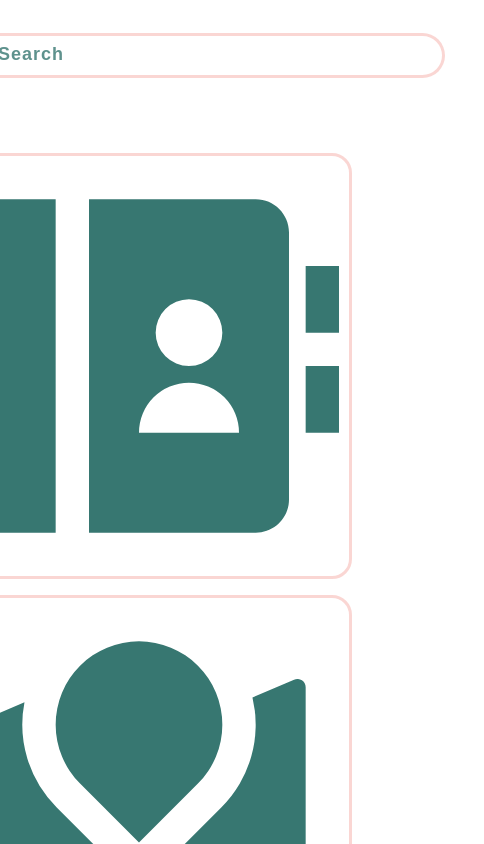
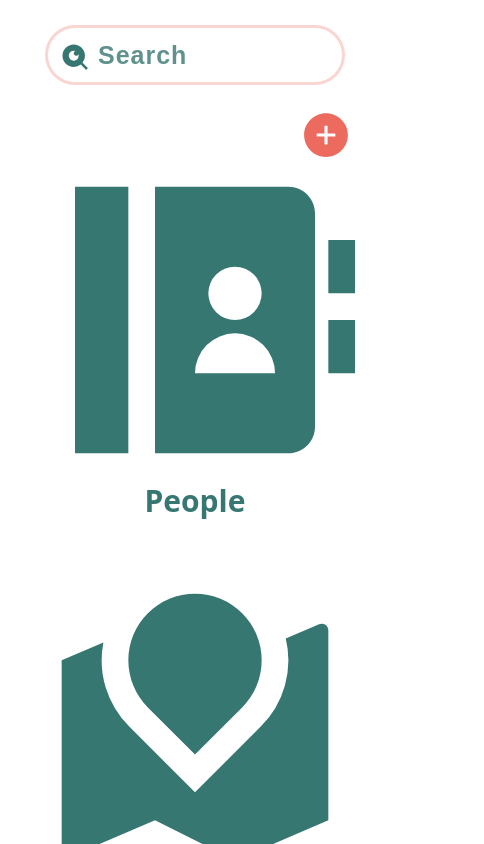
Before and after one commit to aymiller200/bandproject, a React (Create React App) app: page / in a window 390 px wide. Shown: the top 844 px of the page, 484 px wide, since content can reach past the window. Built offline with nearby package versions, Linux system fonts and the light colour scheme.

Commit message:
FInished v.1 of home page styling desktop, tablet, and mobile. Finished v1 search bar header

```diff
--- a/src/components/Header/SearchBar.css
+++ b/src/components/Header/SearchBar.css
@@ -26,8 +26,9 @@
   }
 input {
   height: 45px;
-  min-width: 500px;
+  width: 500px;
   border-radius: 50px;
+  font-size: 15px;
   border: 3px solid var(--clr--secondary--fade);
 }
 
@@ -40,5 +41,22 @@ input {
 @media(max-width: 750px){
   input{
     width: 300px;
+    height:60px;
+    font-size: 25px;
   }
+
+  .header--icon{
+    font-size: 30px;
+  }
+
+  .header > .header--icon{
+    position: absolute;
+    top: 15px;
+    left: 15px;
 }
+
+  ::placeholder{
+    font-size: 25px;
+    top:15px;
+    }
+}
--- a/src/pages/Home/Home.css
+++ b/src/pages/Home/Home.css
@@ -1,12 +1,12 @@
 .home--container{
    height: calc(100vh - 110px);
    display: grid;
-   grid-template-columns: max-content;
-   grid-template-rows: max-content;
-   grid-template-areas: "a a b";
+   grid-template-columns: repeat(1, 1fr);
+   grid-template-rows: max-content 20%;
+   grid-template-areas: "a a" "b b";
    justify-content: center;
    align-items: center;
-   gap: 2rem;
+
 }
 
 .home--category-list{
@@ -16,14 +16,15 @@
   justify-content: center;
   grid-area: a;
   margin-top: 5%;
-  gap: 3rem;
+  gap: 2rem;
 
 }
 
 .category--item{
   display: flex;
+  flex-direction: column;
   padding:10px;
-  border: 3px solid var(--clr--secondary--fade);
+  /* border: 3px solid var(--clr--secondary--fade); */
   border-radius: 20px;
   justify-content: center;
   font-size: 15rem;
@@ -36,11 +37,20 @@
   transition: all .3s ;
  }
 
+ .category--item h5{
+  font-size: 30px;
+  padding:0px;
+  text-align: center;
+ }
+
  .add-category--button{
+
   font-size: 5rem;
   grid-area: b;
+  display: flex;
+  justify-content: space-evenly;
+  margin-left: 450px;
   color: var(--clr--secondary);
-  margin-top: 4rem;
 
  }
 
@@ -57,11 +67,60 @@
    }
 
    .category--item{
-     font-size: 25rem
+     font-size: 20rem
+   }
+
+   .category--item h5{
+    font-size: 30px;
+    padding-bottom: 10px;
+   }
+
+   .add-category--button{
+    position: fixed;
+    display: flex;
+
+    top: 110px;
+    right: 10%;
+    margin-left: 0;
+
+    font-size: 50px;
    }
 }
 
 @media(min-width: 1024px){
+
+  .home--container{
+    height: calc(100vh - 110px);
+    display: grid;
+    grid-template-columns: max-content;
+    grid-template-rows: max-content;
+    grid-template-areas: "a a b";
+    justify-content: center;
+    align-items: center;
+    gap: 2rem;
+ }
+
+
+.home--category-list{
+  display: grid;
+  grid-template-columns: repeat(2, minmax(max-content, 15%));
+  grid-template-rows: repeat(autofill, 1fr);
+  justify-content: center;
+  grid-area: a;
+  margin-top: 5%;
+  gap: 3rem;
+
+}
+
+.add-category--button{
+  font-size: 5rem;
+  grid-area: b;
+  color: var(--clr--secondary);
+  margin-top: 4rem;
+  margin-left: 0px;
+ }
+
+
  .home--category-list{
   grid-template-columns: repeat(5, minmax(max-content, 15%));
   gap:1rem;
@@ -71,5 +130,9 @@
    font-size: 12rem;
  }
 
+ .category--item h5{
+    font-size: 20px;
+ }
+
 
 }
--- a/src/pages/Home/Home.tsx
+++ b/src/pages/Home/Home.tsx
@@ -12,15 +12,19 @@ const Home = () => {
       <ul className='home--category-list'>
         <li className='category--item category--people'>
           <RiContactsBookFill />
+          <h5>People</h5>
         </li>
         <li className='category--item category--places'>
           <RiRoadMapFill />
+          <h5>Places</h5>
         </li>
         <li className='category--item category--calendar'>
           <RiCalendarFill />
+          <h5>Dates</h5>
         </li>
         <li className='category--item category--notes'>
           <RiStickyNoteFill />
+          <h5>Notes</h5>
         </li>
       </ul>
         <div className='add-category--button'>
```
